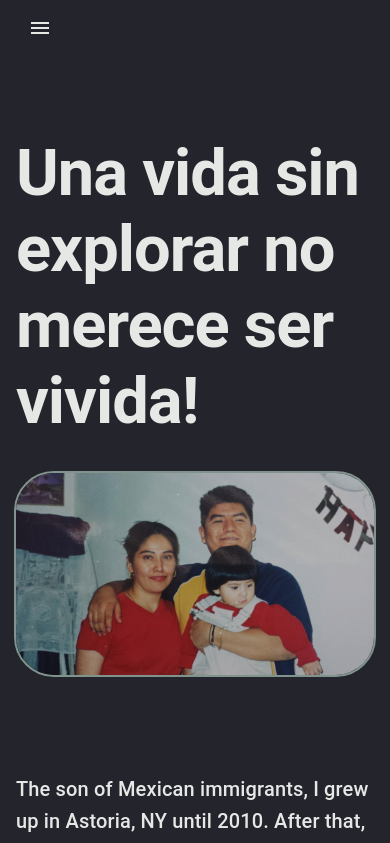
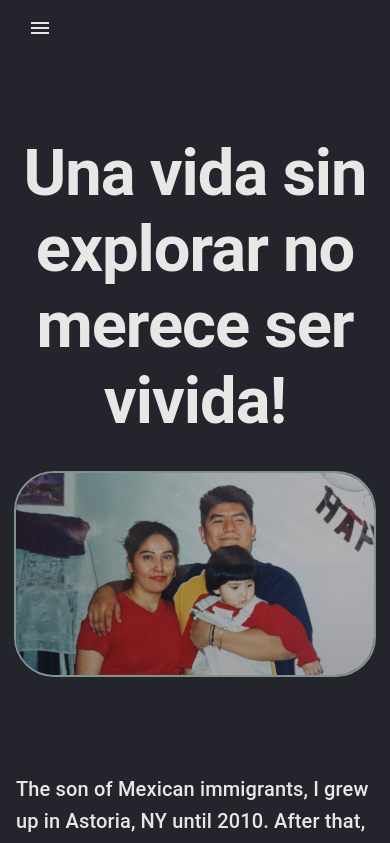
Before and after one commit to AlfredoMora06/solviturAmbulando, a React (Create React App) app: page /0/about in a window 390 px wide. Shown: the top 843 px of the page. Built offline with nearby package versions, Linux system fonts and the light colour scheme.

Commit message:
adding mobile fixes

```diff
--- a/src/components/WorkCard.tsx
+++ b/src/components/WorkCard.tsx
@@ -8,7 +8,7 @@ import { honeyDew, lightBlack, lightGray } from "../theme"
 
 type Experience = {
   workTitle: string,
-  image: string,
+  image?: string,
   position: string,
   date: string,
 }
@@ -17,8 +17,14 @@ const workExperiences: Experience[] = [
   {
     workTitle: "TracFlo",
     image: "https://media.licdn.com/dms/image/C4D0BAQG6CfTiwKpeEA/company-logo_100_100/0/1572990352373/tracflo_logo?e=1706140800&v=beta&t=lCBiJmbkLHfuLjbDBGPsCdf4vtRV_wH9PVjLBggxjKw",
+    position: "Software Engineer II",
+    date: "Sept 2023 - Present"
+  },
+  {
+    workTitle: "TracFlo",
+    image: "https://media.licdn.com/dms/image/C4D0BAQG6CfTiwKpeEA/company-logo_100_100/0/1572990352373/tracflo_logo?e=1706140800&v=beta&t=lCBiJmbkLHfuLjbDBGPsCdf4vtRV_wH9PVjLBggxjKw",
     position: "Software Engineer I",
-    date: "Jan 2022 - Present"
+    date: "Jan 2022 - Aug 2023"
   },
   {
     workTitle: "TracFlo",
@@ -87,7 +93,7 @@ export default function WorkCard():JSX.Element {
             return (
               <Grid item container xs={12} paddingTop={3}>
                 <Grid item container xs={2}>
-                  <img style={imageStyle} src={image} alt="work"/>
+                  {image != null ? <img style={imageStyle} src={image} alt="work"/> : <></>}
                 </Grid>
                 <Grid item container xs={10}>
                   <Grid item xs={12}>
--- a/src/components/sections/AlfredoHere.tsx
+++ b/src/components/sections/AlfredoHere.tsx
@@ -1,9 +1,7 @@
 import Box from "@mui/material/Box"
-import { Fade, Slide, Typography } from "@mui/material"
+import { Fade, Slide, Typography, Container, useMediaQuery, useTheme } from "@mui/material"
 import Grid from "@mui/material/Grid"
 
-//@ts-ignore
-import Container from "../Container"
 //@ts-ignore
 import SunsetTezo from "../../assets/SunsetTezo.jpg"
 //@ts-ignore
@@ -24,9 +22,12 @@ const imageStyle = {
 
 
 export default function AlfredoHere():JSX.Element {
+  const theme = useTheme()
+  const isMobile = useMediaQuery(theme.breakpoints.down("md"))
+
   return (
     <Container>
-      <Box sx={{ flexGrow: 1, paddingTop: 10 }}>
+      <Box sx={{ flexGrow: 1, paddingTop: 8 }}>
         <Grid container spacing={2}>
           <Grid item xs={12} md={6} container>
             <Grid item xs={12}>
@@ -128,7 +129,16 @@ export default function AlfredoHere():JSX.Element {
           <Grid item xs={12} md={6} container>
             <Grid item container paddingBottom={1}>
               <Fade in={true} timeout={1000}>
-                <Grid item container xs={12} md={7} alignContent="flex-end" paddingRight={1}>
+                <Grid
+                  item
+                  container
+                  xs={12}
+                  md={7}
+                  alignContent="flex-end"
+                  paddingRight={1}
+                  paddingBottom={isMobile ? 3 : 0}
+                  paddingTop={isMobile ? 10 : 0}
+                >
                   <img
                     src={SunsetTezo}
                     alt="tezo"
@@ -136,9 +146,7 @@ export default function AlfredoHere():JSX.Element {
                   />
                 </Grid>
               </Fade>
-              <Grid item container xs={12} md={5} alignContent="flex-end">
-                <Grid item container bgcolor={"#E05437"}>
-                </Grid>
+              <Grid item container xs={12} md={5} alignContent="flex-end" paddingBottom={isMobile ? 3 : 0}>
                 <Slide direction="down" in={true} unmountOnExit timeout={1000}>
                   <img
                     src={SelfBrick}
@@ -149,7 +157,7 @@ export default function AlfredoHere():JSX.Element {
               </Grid>
             </Grid>
             <Grid item container>
-              <Grid item xs={12} md={5}>
+              <Grid item xs={12} md={5} paddingBottom={isMobile ? 4 : 0}>
                 <Slide direction="up" in={true} unmountOnExit timeout={1000}>
                   <img
                     src={BaliPose}
@@ -159,7 +167,7 @@ export default function AlfredoHere():JSX.Element {
                 </Slide>
               </Grid>
               <Fade in={true} timeout={1000}>
-                <Grid item xs={12} md={7} paddingLeft={1}>
+                <Grid item xs={12} md={7} paddingLeft={1} paddingBottom={isMobile ? 4 : 0}>
                   <img
                     src={Abril}
                     alt="abril"
--- a/src/views/About.tsx
+++ b/src/views/About.tsx
@@ -1,5 +1,5 @@
 import Box from "@mui/material/Box"
-import { Container, Typography } from "@mui/material"
+import { Container, Typography, useMediaQuery, useTheme } from "@mui/material"
 import Grid from "@mui/material/Grid"
 import Fade from '@mui/material/Fade'
 
@@ -12,6 +12,9 @@ import Footer from "../components/sections/Footer"
 
 
 export default function About():JSX.Element {
+  const theme = useTheme()
+  const isMobile = useMediaQuery(theme.breakpoints.down("md"))
+
   return (
     <>
       <div
@@ -27,7 +30,12 @@ export default function About():JSX.Element {
                 <Grid item xs={12}>
                   <Typography
                     variant="h1"
-                    style={{ fontSize: 65, fontWeight: 700, color: lightGray }}
+                    style={{
+                      fontSize: 65,
+                      fontWeight: 700,
+                      color: lightGray,
+                      textAlign: isMobile ? "center" : "left"
+                    }}
                   >
                     Una vida sin explorar no merece ser vivida!
                   </Typography>
--- a/src/views/Photography.tsx
+++ b/src/views/Photography.tsx
@@ -1,8 +1,7 @@
-import { Box, Grid, Typography } from "@mui/material"
+import { Box, Grid, Typography, Container } from "@mui/material"
+import { honeyDew, lightBlack, lightGray } from "../theme"
+
 import Navbar from "../components/Navbar"
-import { honeyDew, lightBlack, lightGray } from "../theme"
-//@ts-ignore
-import Container from "../components/Container"
 import PhotoTabs from "../components/sections/PhotoTabs"
 import Footer from "../components/sections/Footer"
 
@@ -13,7 +12,7 @@ export default function Photography():JSX.Element {
       <div
         style={{
           backgroundColor: lightBlack,
-          paddingBottom: 50,
+          paddingBottom: 70,
           minHeight: "100vh",
         }}
       >
--- a/src/views/Projects.tsx
+++ b/src/views/Projects.tsx
@@ -1,12 +1,10 @@
 import Box from "@mui/material/Box"
-import { Fade, Theme, Typography } from "@mui/material"
+import { Fade, Theme, Typography, Container } from "@mui/material"
 import Button from "@mui/material/Button"
 import Grid from "@mui/material/Grid"
 import { makeStyles } from "@mui/styles"
 import { useNavigate } from "react-router-dom"
 
-//@ts-ignore
-import Container from "../components/Container"
 //@ts-ignore
 import Navbar from "../components/Navbar"
 import Footer from "../components/sections/Footer"
```
